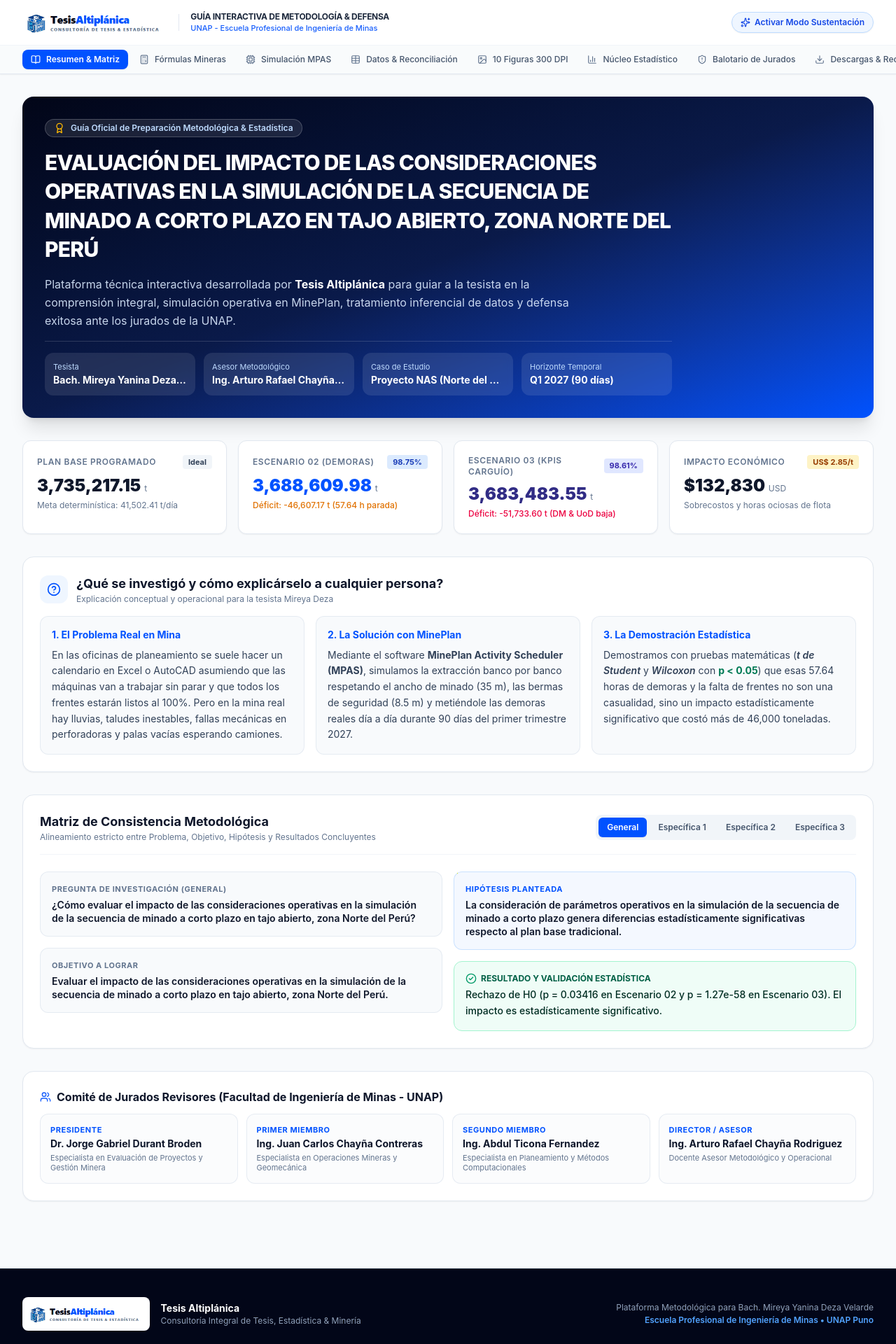
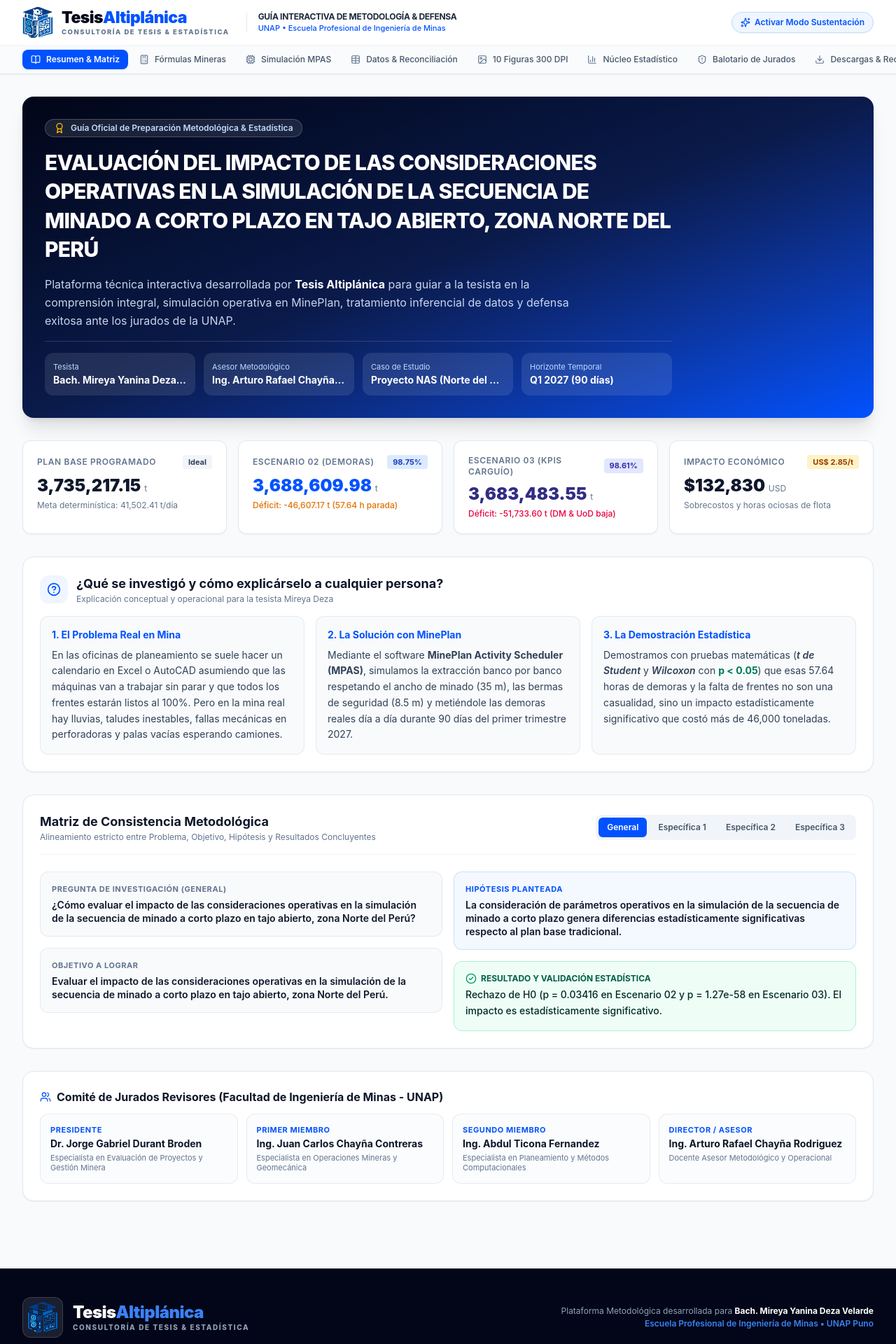
Before and after one commit to ravencuervo/tesis_minas, a React (Vite) app: page / in a window 1280 px wide. Shown: the top 1920 px of the page at 70% size. Built offline with nearby package versions, Linux system fonts and the light colour scheme.

Commit message:
refactor: code navbar and footer brand with SVG icon and typography

```diff
--- a/src/components/Footer.jsx
+++ b/src/components/Footer.jsx
@@ -5,23 +5,29 @@ export default function Footer() {
     <footer className="mt-16 bg-[#020618] border-t border-slate-800 text-white py-10">
       <div className="max-w-7xl mx-auto px-4 sm:px-6 lg:px-8 space-y-6">
         <div className="flex flex-col md:flex-row items-center justify-between gap-6 pb-6 border-b border-slate-800">
-          <div className="flex items-center space-x-4">
-            <div className="bg-white p-1.5 rounded-lg shadow-xs">
+          {/* Logo y Nombre Coded en React */}
+          <div className="flex items-center space-x-3.5 select-none">
+            <div className="bg-white/10 p-1.5 rounded-xl backdrop-blur-xs border border-white/15">
               <img
-                src="/images/navbar_brand.png"
-                alt="Tesis Altiplánica"
-                className="h-8 sm:h-9 w-auto object-contain"
+                src="/images/tesis_logo.svg"
+                alt="Logo Tesis Altiplánica"
+                className="h-10 w-10 sm:h-11 sm:w-11 object-contain shrink-0"
               />
             </div>
-            <div className="text-left">
-              <span className="text-sm font-bold text-white block">Tesis Altiplánica</span>
-              <span className="text-xs text-slate-400 block">Consultoría Integral de Tesis, Estadística & Minería</span>
+            <div className="flex flex-col justify-center text-left leading-none">
+              <div className="text-xl sm:text-2xl font-black tracking-tight leading-none flex items-center">
+                <span className="text-white font-black">Tesis</span>
+                <span className="text-[#3B82F6] font-black">Altiplánica</span>
+              </div>
+              <span className="text-[9px] sm:text-[10px] font-extrabold text-slate-400 tracking-[0.16em] uppercase mt-1 leading-none">
+                CONSULTORÍA DE TESIS & ESTADÍSTICA
+              </span>
             </div>
           </div>
 
           <div className="text-xs text-slate-400 text-center md:text-right space-y-0.5">
-            <p>Plataforma Metodológica para Bach. Mireya Yanina Deza Velarde</p>
-            <p className="text-blue-400 font-semibold">Escuela Profesional de Ingeniería de Minas • UNAP Puno</p>
+            <p>Plataforma Metodológica desarrollada para <strong className="text-white">Bach. Mireya Yanina Deza Velarde</strong></p>
+            <p className="text-[#3B82F6] font-semibold">Escuela Profesional de Ingeniería de Minas • UNAP Puno</p>
           </div>
         </div>
 
--- a/src/components/Navbar.jsx
+++ b/src/components/Navbar.jsx
@@ -18,18 +18,32 @@ export default function Navbar({ activeTab, setActiveTab, defenseMode, setDefens
       {/* Top corporate brand header */}
       <div className="max-w-7xl mx-auto px-4 sm:px-6 lg:px-8 py-2.5 flex items-center justify-between">
         <div className="flex items-center space-x-4">
-          <div className="flex items-center">
+          {/* Logo y Nombre Coded en React tal cual la landing de Tesis Altiplánica */}
+          <div
+            className="flex items-center space-x-2.5 sm:space-x-3 cursor-pointer group select-none"
+            onClick={() => setActiveTab('overview')}
+            title="Ir al inicio - Tesis Altiplánica"
+          >
             <img
-              src="/images/navbar_brand.png"
-              alt="Tesis Altiplánica - Consultoría de Tesis & Estadística"
-              className="h-9 sm:h-11 w-auto object-contain cursor-pointer"
-              onClick={() => setActiveTab('overview')}
+              src="/images/tesis_logo.svg"
+              alt="Logo Tesis Altiplánica"
+              className="h-10 w-10 sm:h-11 sm:w-11 object-contain shrink-0 group-hover:scale-105 transition-transform duration-200"
             />
+            <div className="flex flex-col justify-center leading-none">
+              <div className="text-xl sm:text-[23px] font-black tracking-tight leading-none flex items-center">
+                <span className="text-[#020618] font-black">Tesis</span>
+                <span className="text-[#0052FF] font-black">Altiplánica</span>
+              </div>
+              <span className="text-[8.5px] sm:text-[9.5px] font-extrabold text-[#62748E] tracking-[0.16em] uppercase mt-1 leading-none">
+                CONSULTORÍA DE TESIS & ESTADÍSTICA
+              </span>
+            </div>
           </div>
-          <div className="hidden md:block h-6 w-px bg-slate-200"></div>
-          <div className="hidden md:flex flex-col">
+
+          <div className="hidden lg:block h-7 w-px bg-slate-200 ml-2"></div>
+          <div className="hidden lg:flex flex-col">
             <span className="text-xs font-bold text-slate-800 tracking-tight">GUÍA INTERACTIVA DE METODOLOGÍA & DEFENSA</span>
-            <span className="text-[11px] font-medium text-blue-600">UNAP - Escuela Profesional de Ingeniería de Minas</span>
+            <span className="text-[11px] font-medium text-[#0052FF]">UNAP • Escuela Profesional de Ingeniería de Minas</span>
           </div>
         </div>
 
@@ -39,7 +53,7 @@ export default function Navbar({ activeTab, setActiveTab, defenseMode, setDefens
             className={`flex items-center space-x-1.5 px-3 py-1.5 rounded-full text-xs font-semibold transition-all shadow-xs ${
               defenseMode
                 ? 'bg-amber-500 text-white shadow-amber-200 ring-2 ring-amber-300'
-                : 'bg-blue-50 text-blue-700 hover:bg-blue-100 border border-blue-200'
+                : 'bg-blue-50 text-[#0052FF] hover:bg-blue-100 border border-blue-200'
             }`}
             title="Activar modo con respuestas clave y tips para el jurado"
           >
```
